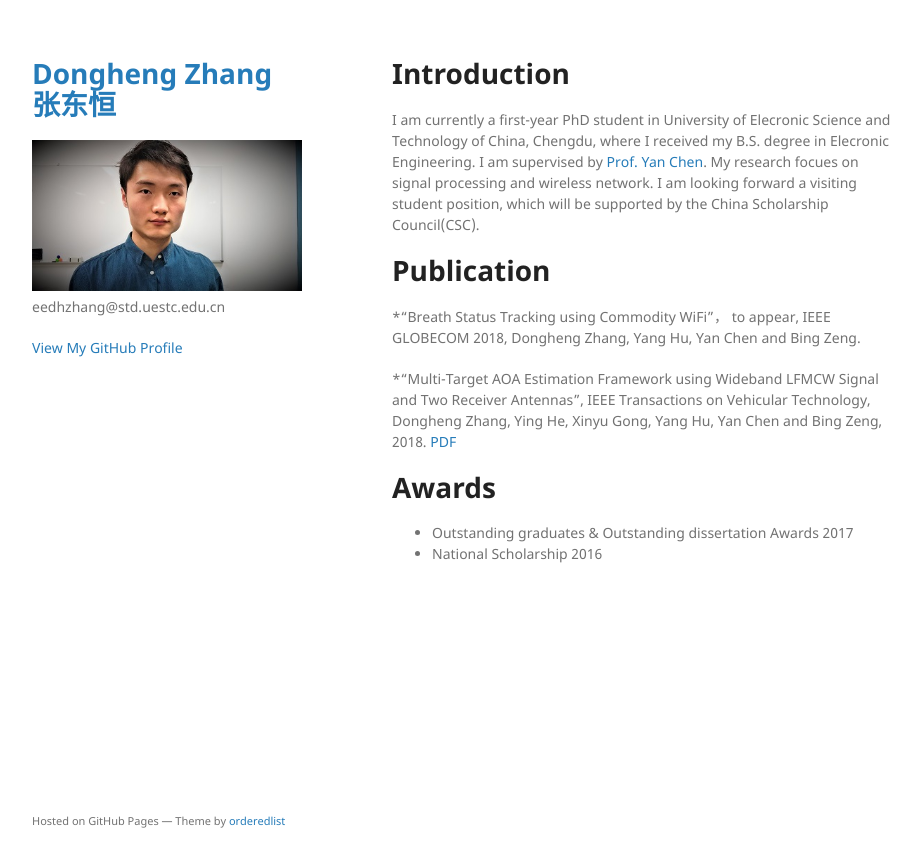
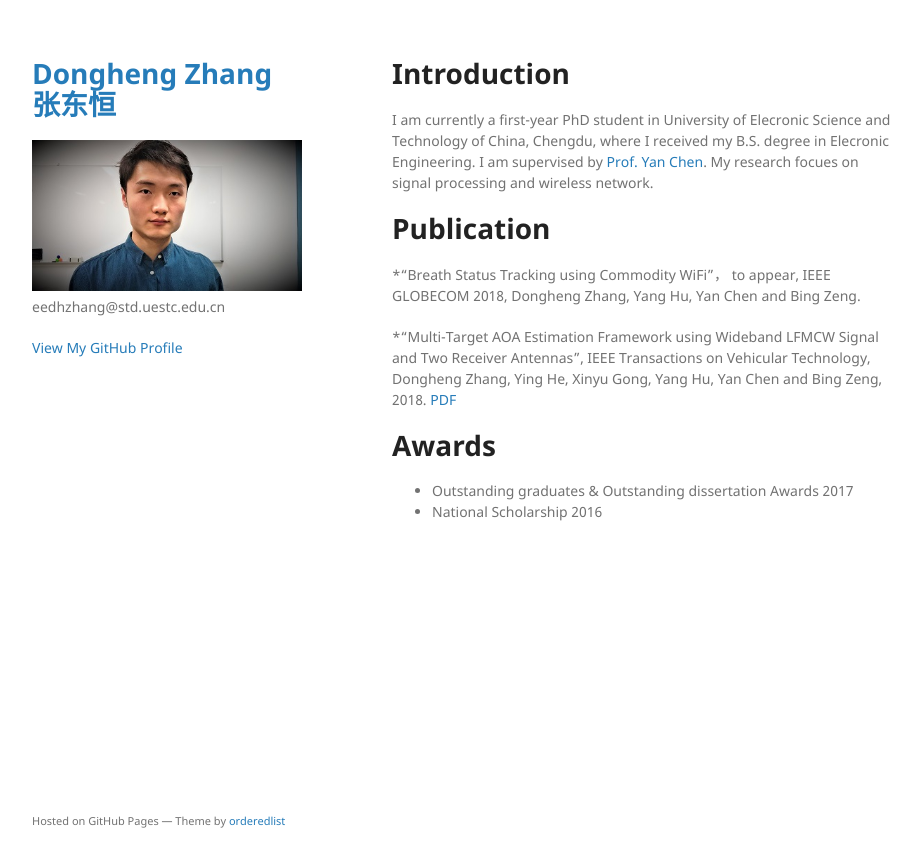
Before and after one commit to zhangdh24/zhangdh24.github.io, a Jekyll site: the page built from index.md, in a window 1280 px wide. Shown: the top 867 px of the page, without its empty margins (178-1099 px from the left). Built offline with Jekyll 4.4.1, drawn with Linux system fonts in a browser that asks for light colours; our own code applies the rules of GitHub Pages for plain Markdown files.

Commit message:
Update index.md
change 1

```diff
--- a/index.md
+++ b/index.md
@@ -4,8 +4,7 @@ layout: default
 
 # Introduction
 I am currently a first-year PhD student in University of Elecronic Science and Technology of China, Chengdu, where I received my B.S. degree
-in Elecronic Engineering. I am supervised by [Prof. Yan Chen](https://scholar.google.com.hk/citations?user=MVOCn1AAAAAJ&hl=en). My research focues on signal processing and wireless network.  I am looking forward a visiting student position, which
-will be supported by the China Scholarship Council(CSC).
+in Elecronic Engineering. I am supervised by [Prof. Yan Chen](https://scholar.google.com.hk/citations?user=MVOCn1AAAAAJ&hl=en). My research focues on signal processing and wireless network.
 
 # Publication
 *“Breath Status Tracking using Commodity WiFi”， to appear, IEEE GLOBECOM 2018, Dongheng Zhang, Yang Hu, Yan Chen and Bing Zeng.
```
